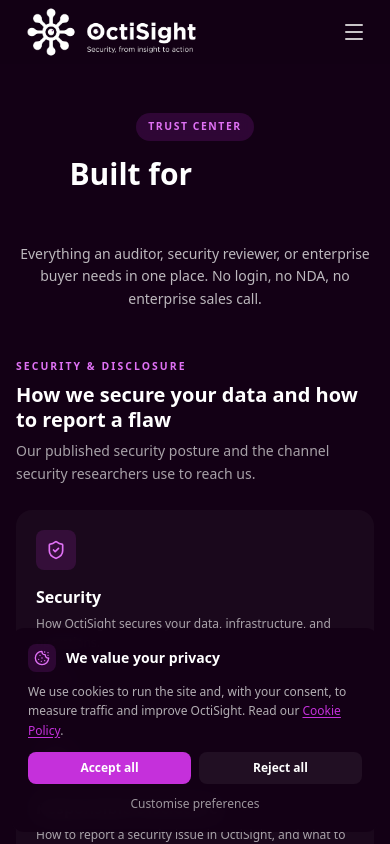
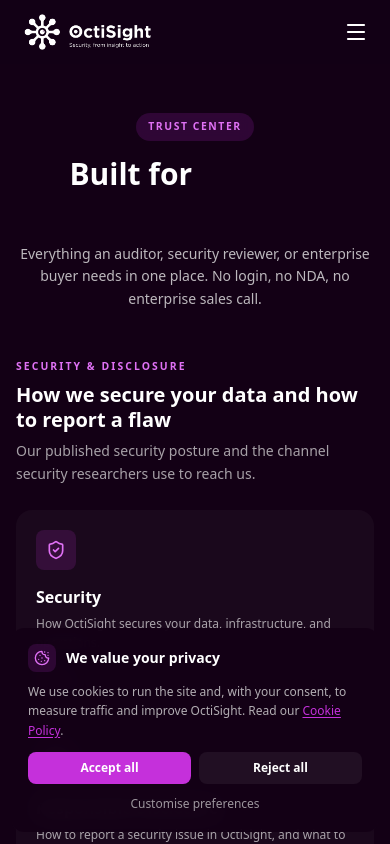
Before and after one commit to OctiCode/octisight-landing-page, a Next.js app: page /trust in a window 390 px wide. Shown: the top 844 px of the page. Built offline with nearby package versions, Linux system fonts and the light colour scheme.

Commit message:
fixed the menu in mobile

```diff
--- a/src/components/layout/Navbar.tsx
+++ b/src/components/layout/Navbar.tsx
@@ -3,9 +3,8 @@
 import Link from "next/link";
 import Image from "next/image";
 import { LogIn, Menu, X } from "lucide-react";
-import { useState, useEffect } from "react";
+import { useEffect, useState } from "react";
 import { usePathname } from "next/navigation";
-import { Button } from "@/components/ui/button";
 
 const APP_LOGIN_URL = "https://app.octisight.io/auth/login";
 
@@ -17,34 +16,26 @@
 ] as const;
 
 /**
- * Handles anchor links correctly whether the user is already on the home page
- * or navigating from another page.
- *
- * - Same page  → preventDefault + smooth scroll via scrollIntoView
- * - Other page → navigate to /#hash, browser handles scroll on load
+ * Anchor-link handler: smooth-scroll if we're already on /, otherwise let
+ * Next.js navigate and the browser handle the hash.
  */
 function useAnchorNav() {
 	const pathname = usePathname();
-
 	return (
 		e: React.MouseEvent<HTMLAnchorElement>,
 		href: string,
 		onDone?: () => void,
 	) => {
-		const isAnchor = href.startsWith("/#");
-		if (!isAnchor) {
+		if (!href.startsWith("/#")) {
 			onDone?.();
 			return;
 		}
-
-		const id = href.slice(2); // strip "/#"
-
+		const id = href.slice(2);
 		if (pathname === "/") {
 			e.preventDefault();
 			document.getElementById(id)?.scrollIntoView({ behavior: "smooth" });
 			onDone?.();
 		} else {
-			// Let Next.js navigate; scroll happens after page load via hash
 			onDone?.();
 		}
 	};
@@ -55,13 +46,23 @@
 	const pathname = usePathname();
 	const handleAnchor = useAnchorNav();
 
-	// Close mobile menu on route change
+	// Close mobile menu on route change.
 	useEffect(() => {
 		// eslint-disable-next-line react-hooks/set-state-in-effect
 		setIsOpen(false);
 	}, [pathname]);
 
-	// Prevent body scroll when mobile menu is open
+	// Close on Escape.
+	useEffect(() => {
+		if (!isOpen) return;
+		const onKey = (e: KeyboardEvent) => {
+			if (e.key === "Escape") setIsOpen(false);
+		};
+		window.addEventListener("keydown", onKey);
+		return () => window.removeEventListener("keydown", onKey);
+	}, [isOpen]);
+
+	// Lock body scroll while the mobile menu is open.
 	useEffect(() => {
 		document.body.style.overflow = isOpen ? "hidden" : "";
 		return () => {
@@ -70,17 +71,21 @@
 	}, [isOpen]);
 
 	return (
-		<header className="w-full border-b border-primary/20 bg-background/70 backdrop-blur-md sticky top-0 left-0 right-0 z-50">
+		<header className="sticky top-0 left-0 right-0 z-50 w-full border-b border-primary/20 bg-background/80 backdrop-blur-md">
 			<div className="mx-auto flex h-16 max-w-7xl items-center justify-between px-4 sm:px-6">
-				{/* Logo */}
-				<Link href="/" className="flex items-center z-50 shrink-0">
+				{/* Logo — smaller on mobile so the toggle has breathing room. */}
+				<Link
+					href="/"
+					className="relative z-[55] flex items-center shrink-0"
+					aria-label="OctiSight home"
+				>
 					<Image
 						src="/images/logo/octisight-white-logo.png"
 						alt="OctiSight"
-						width={200}
-						height={100}
-						className="h-16 w-auto"
-						sizes="200px"
+						width={180}
+						height={60}
+						className="h-12 md:h-12 lg:h-14 w-auto"
+						sizes="180px"
 						priority
 					/>
 				</Link>
@@ -102,69 +107,73 @@
 					))}
 				</nav>
 
-				{/* Desktop actions */}
-				<div className="hidden md:flex items-center gap-4">
+				{/* Desktop sign-in (icon-only) */}
 				<a
 					href={APP_LOGIN_URL}
 					aria-label="Sign in"
 					title="Sign in"
-						className="inline-flex items-center justify-center w-10 h-10 rounded-lg bg-accent hover:bg-secondary text-white transition-colors duration-200 cursor-pointer"
+					className="hidden md:inline-flex items-center justify-center w-10 h-10 rounded-lg bg-accent hover:bg-secondary text-white transition-colors duration-200"
 				>
 					<LogIn className="w-4 h-4" />
 				</a>
-				</div>
 
-				{/* Mobile toggle */}
+				{/* Mobile toggle — high z-index so it sits above the open menu. */}
 				<button
 					type="button"
 					onClick={() => setIsOpen((v) => !v)}
-					className="md:hidden z-50 p-2 text-text/80 hover:text-light-contrast transition-colors"
 					aria-label={isOpen ? "Close menu" : "Open menu"}
 					aria-expanded={isOpen}
+					aria-controls="mobile-nav"
+					className="md:hidden relative z-[55] -mr-1 inline-flex h-11 w-11 items-center justify-center rounded-lg text-white hover:bg-white/5 active:bg-white/10 transition-colors"
 				>
-					{isOpen ? <X size={24} /> : <Menu size={24} />}
+					{isOpen ? (
+						<X className="w-6 h-6" strokeWidth={2.2} />
+					) : (
+						<Menu className="w-6 h-6" strokeWidth={2.2} />
+					)}
 				</button>
 			</div>
 
-			{/* Mobile menu */}
+			{/* Mobile menu — full-screen overlay below the nav bar. Uses 100dvh so
+			    iOS Safari's URL bar doesn't push items below the fold. */}
 			<div
-				className={`fixed inset-0 top-16 bg-background/95 backdrop-blur-md md:hidden transition-all duration-300 ease-in-out z-40 ${
+				id="mobile-nav"
+				role="dialog"
+				aria-label="Mobile navigation"
+				aria-hidden={!isOpen}
+				className={`md:hidden fixed inset-x-0 top-16 z-40 bg-background h-[calc(100dvh-4rem)] transition-opacity duration-300 ease-out ${
 					isOpen
-						? "opacity-100 translate-y-0 pointer-events-auto"
-						: "opacity-0 -translate-y-4 pointer-events-none"
+						? "opacity-100 pointer-events-auto"
+						: "opacity-0 pointer-events-none"
 				}`}
-				aria-hidden={!isOpen}
 			>
 				<nav
-					className="flex flex-col h-full px-6 py-8 overflow-y-auto"
-					aria-label="Mobile navigation"
+					aria-label="Mobile navigation links"
+					className="flex h-full flex-col px-6 py-6 sm:py-8"
 				>
-					<div className="flex flex-col items-center gap-2 my-8">
-						{NAV_LINKS.map(({ href, label }, index) => (
+					{/* Items — vertically centered in the available space. */}
+					<ul className="flex flex-col gap-1 my-auto">
+						{NAV_LINKS.map(({ href, label }) => (
+							<li key={href}>
 								<Link
-								key={href}
 									href={href}
 									onClick={(e) => handleAnchor(e, href, () => setIsOpen(false))}
-								className="w-full text-center py-3 text-xl font-medium text-text/80 hover:text-light-contrast transition-colors duration-200 border-b border-primary/15 last:border-0"
-								style={{
-									opacity: isOpen ? 1 : 0,
-									transform: isOpen ? "translateY(0)" : "translateY(-12px)",
-									transition: `opacity 0.25s ease ${index * 0.05}s, transform 0.25s ease ${index * 0.05}s`,
-								}}
+									className="block w-full py-4 text-center text-2xl font-medium text-white hover:text-light-contrast border-b border-light-contrast/10 transition-colors duration-200"
 								>
 									{label}
 								</Link>
+							</li>
 						))}
-					</div>
+					</ul>
 
-					<div className="mt-auto flex flex-col gap-3 pb-8">
-						<a href={APP_LOGIN_URL} onClick={() => setIsOpen(false)}>
-							<Button className="w-full bg-accent hover:bg-secondary text-white py-6 text-lg cursor-pointer flex items-center justify-center gap-2">
+					<a
+						href={APP_LOGIN_URL}
+						onClick={() => setIsOpen(false)}
+						className="flex items-center justify-center gap-2 w-full py-4 rounded-lg bg-accent hover:bg-light-contrast text-white font-semibold text-base shadow-lg shadow-accent/25 transition-colors duration-200"
+					>
 						<LogIn className="w-5 h-5" />
 						Sign in
-							</Button>
 					</a>
-					</div>
 				</nav>
 			</div>
 		</header>
```
Lines whose indentation alone changed are shown as unchanged.
